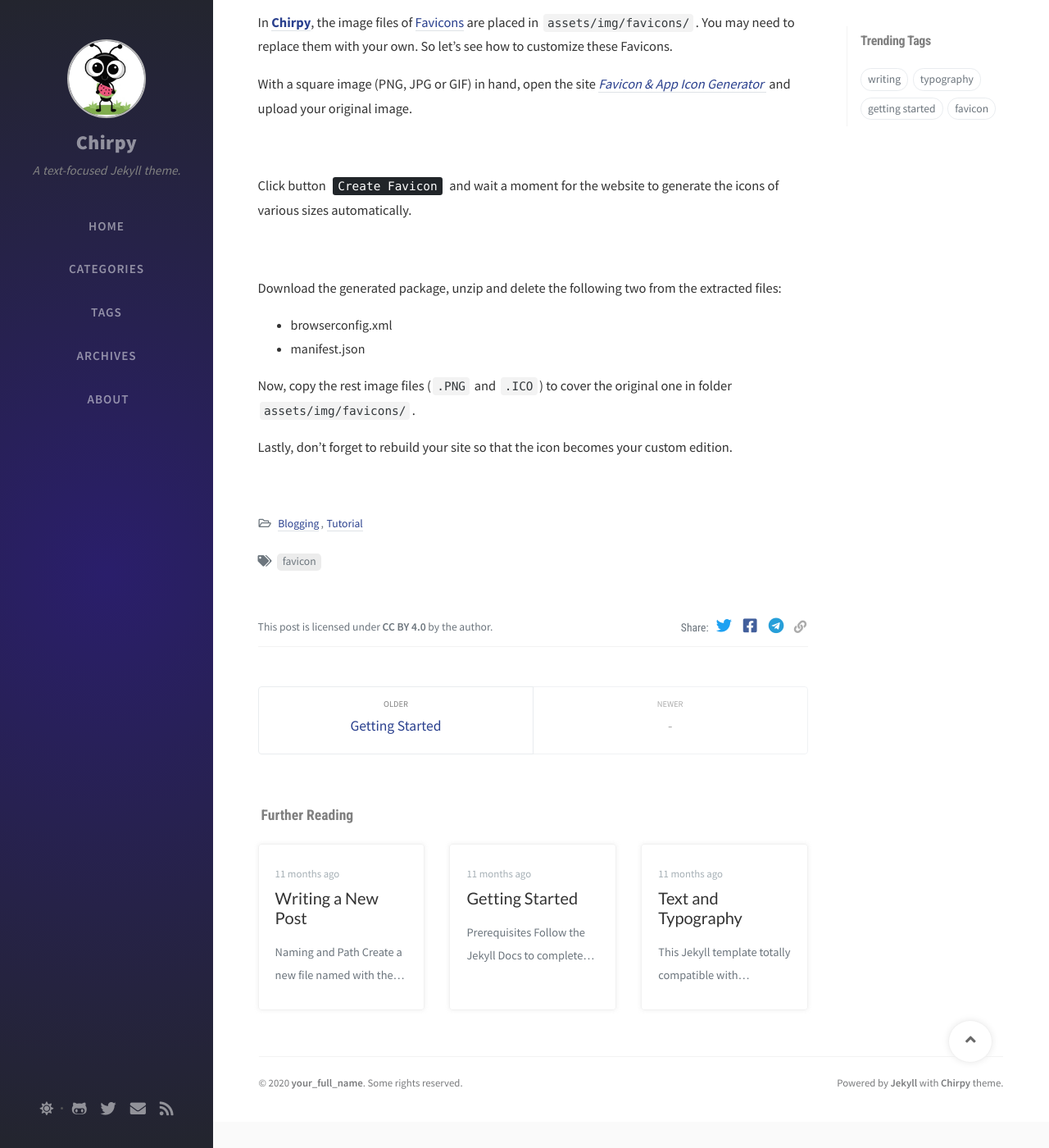
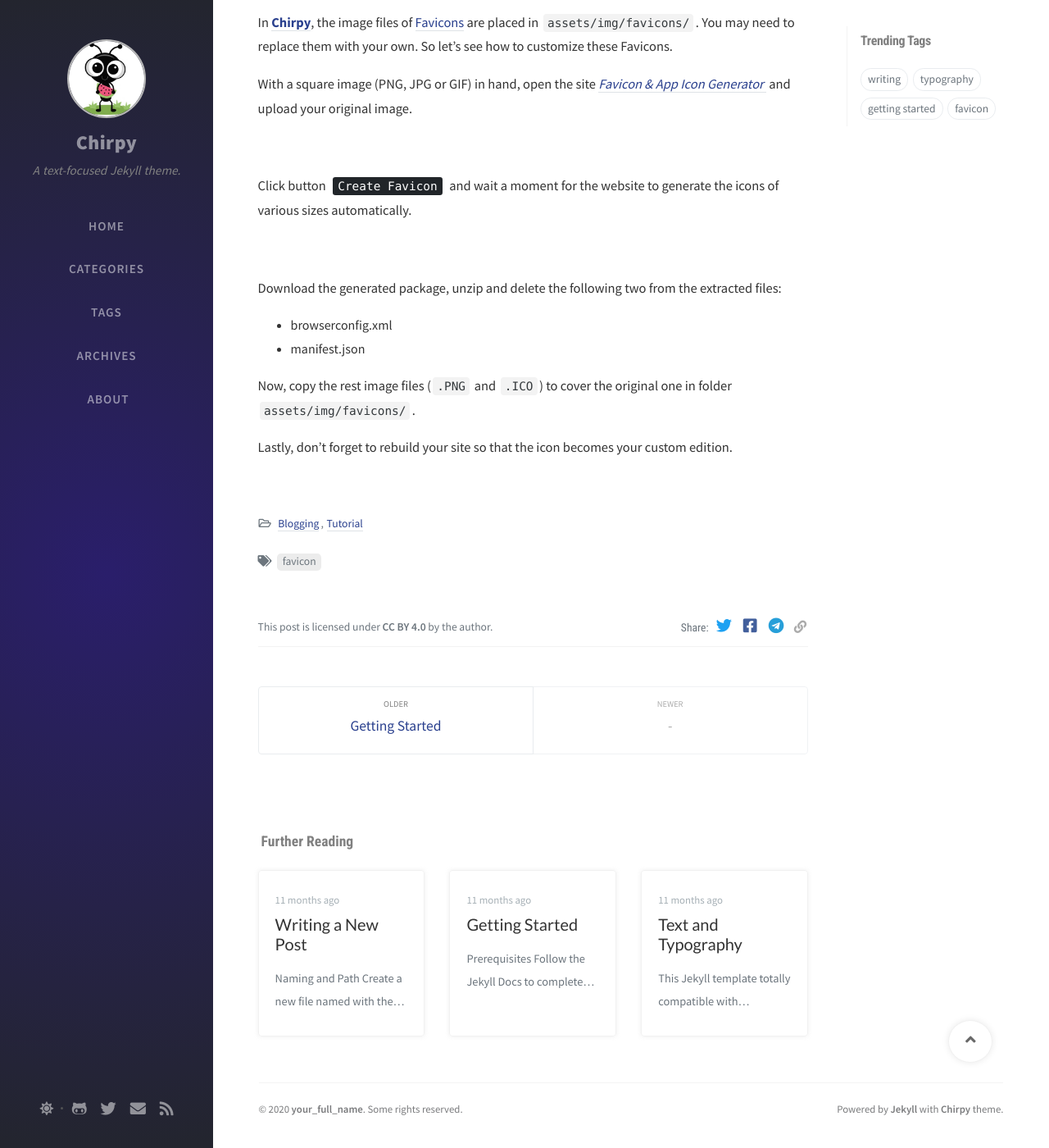
Before and after one commit to nicetrykiddo/writeups, a Jekyll site: the page built from _posts/2019-08-11-customize-the-favicon.md, in a window 1280 px wide and 1400 px high, scrolled down 186 px. Shown: the whole window at 82% size. Built offline with Jekyll 4.4.1, drawn with Linux system fonts in a browser that asks for light colours; nearby versions of some CDN libraries; comment, search, counter and statistics services are not loaded.

Commit message:
Beautified the comment block.

```diff
--- a/_includes/disqus.html
+++ b/_includes/disqus.html
@@ -8,7 +8,7 @@
 -->
 
 <div id="disqus" class="pt-2 pb-4">
-  <p class="font-italic text-muted small">Comments powered by <a href="https://disqus.com/">Disqus</a>.</p>
+  <p class="font-italic text-center text-muted small">Comments powered by <a href="https://disqus.com/">Disqus</a>.</p>
 </div>
 
 <script src="{{ site.baseurl }}/assets/js/lib/jquery.disqusloader.min.js"></script>
--- a/assets/css/post.scss
+++ b/assets/css/post.scss
@@ -56,7 +56,7 @@ $prompt-newer: "{{ site.data.label.post.button.next }}";
 
 .post-navigation {
   padding-top: 3rem;
-  padding-bottom: 2rem;
+  padding-bottom: 4rem;
 
   .btn {
     @include btn-post-nav;
```
